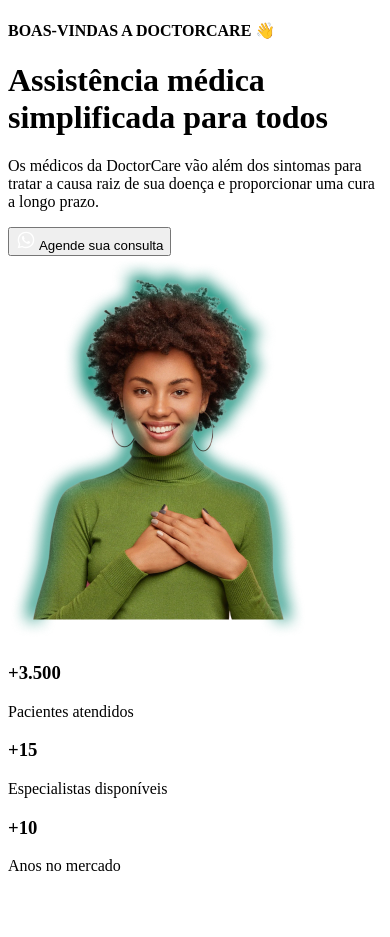
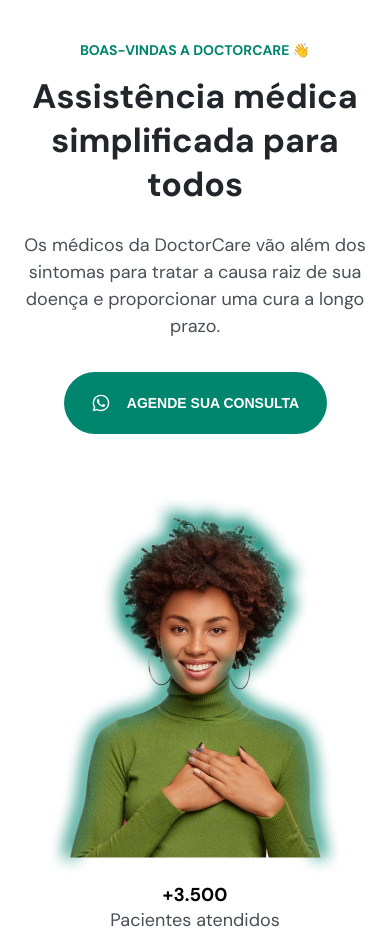
Before and after one commit to Wanderson-A-Timoteo/doctor-care, a plain HTML site: page index.html in a window 390 px wide. Shown: the top 937 px of the page. Before the commit the page ends 891 px from the top, so only its background shows below. Drawn offline with Linux system fonts and the light colour scheme.

Commit message:
first mobile, styling started

```diff
--- a/index.html
+++ b/index.html
@@ -1,9 +1,18 @@
 <!DOCTYPE html>
-<html lang="en">
+<html lang="pt_BR">
   <head>
     <meta charset="UTF-8" />
     <meta name="viewport" content="width=device-width, initial-scale=1.0" />
     <title>DoctorCare</title>
+
+    <link rel="stylesheet" href="/style.css" />
+
+    <link rel="preconnect" href="https://fonts.googleapis.com" />
+    <link rel="preconnect" href="https://fonts.gstatic.com" crossorigin />
+    <link
+      href="https://fonts.googleapis.com/css2?family=DM+Sans:wght@400;700&display=swap"
+      rel="stylesheet"
+    />
   </head>
   <body>
     <header>
--- /dev/null
+++ b/style.css
@@ -0,0 +1,65 @@
+* {
+  margin: 0;
+  box-sizing: border-box;
+}
+
+:root {
+  --primary-color: hsl(170, 100%, 26%);
+  --headline: hsl(210, 11%, 15%);
+  --paragraph: hsl(210, 9%, 31%);
+
+  font-size: 62.5%; /* 1rem = 10px */
+}
+
+body {
+  font-family: 'DM Sans';
+  font-size: 1.6rem;
+  text-align: center;
+}
+
+header {
+  width: 37.5rem;
+  margin-right: auto;
+  margin-left: auto;
+  margin-top: 4.1rem;
+}
+
+h4 {
+  font-size: 1.4rem;
+  color: var(--primary-color);
+  margin-bottom: 1.6rem;
+}
+
+h1 {
+  font-size: 3.4rem;
+  color: var(--headline);
+  line-height: 130%;
+  margin-bottom: 2.4rem;
+}
+
+p {
+  font-size: 1.8rem;
+  line-height: 150%;
+  font-weight: 400;
+  color: var(--paragraph);
+  margin-bottom: 3.2rem;
+}
+
+button {
+  background: var(--primary-color);
+  border: none;
+  border-radius: 4rem;
+  margin-bottom: 6rem;
+  height: 6.2rem;
+  width: 26.3rem;
+  color: #fff;
+  font-size: 1.4rem;
+  font-weight: 700;
+  text-transform: uppercase;
+  display: flex;
+  align-items: center;
+  justify-content: center;
+  gap: 1.6rem;
+  margin-right: auto;
+  margin-left: auto;
+}
```
